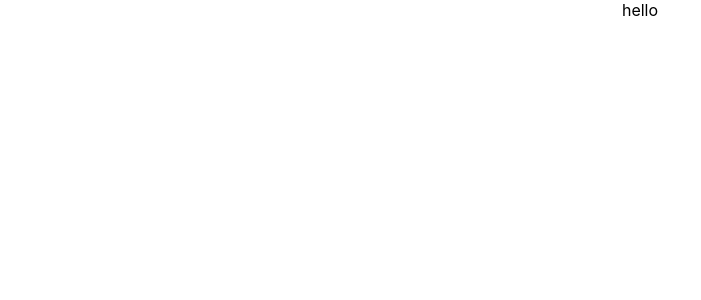
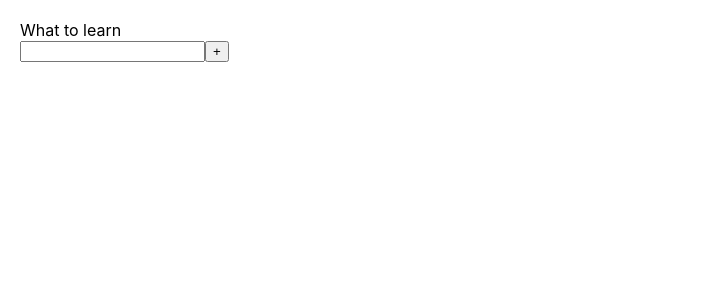
Before and after one commit to fogelo/inc_todolist, a React (Create React App) app: page / in a window 1280 px wide. Shown: the top 300 px of the page, without its empty margins (0-701 px from the left). Built offline with nearby package versions, Linux system fonts and the light colour scheme.

Commit message:
add the ability to add new task

```diff
--- a/package.json
+++ b/package.json
@@ -10,10 +10,12 @@
     "@types/node": "^16.11.21",
     "@types/react": "^17.0.38",
     "@types/react-dom": "^17.0.11",
+    "@types/uuid": "^8.3.4",
     "react": "^17.0.2",
     "react-dom": "^17.0.2",
     "react-scripts": "5.0.0",
     "typescript": "^4.5.5",
+    "uuid": "^8.3.2",
     "web-vitals": "^2.1.4"
   },
   "scripts": {
--- a/src/App.css
+++ b/src/App.css
@@ -1,38 +1,3 @@
 .App {
-  text-align: center;
+    padding: 20px 20px;
 }
-
-.App-logo {
-  height: 40vmin;
-  pointer-events: none;
-}
-
-@media (prefers-reduced-motion: no-preference) {
-  .App-logo {
-    animation: App-logo-spin infinite 20s linear;
-  }
-}
-
-.App-header {
-  background-color: #282c34;
-  min-height: 100vh;
-  display: flex;
-  flex-direction: column;
-  align-items: center;
-  justify-content: center;
-  font-size: calc(10px + 2vmin);
-  color: white;
-}
-
-.App-link {
-  color: #61dafb;
-}
-
-@keyframes App-logo-spin {
-  from {
-    transform: rotate(0deg);
-  }
-  to {
-    transform: rotate(360deg);
-  }
-}
--- a/src/App.tsx
+++ b/src/App.tsx
@@ -1,12 +1,36 @@
-import React from 'react';
+import React, {useState} from 'react';
 import './App.css';
+import {v1} from 'uuid';
+
+type TaskType = {
+    id: string
+    title: string
+    isDone: boolean
+}
+
 
 function App() {
-  return (
-    <div className="App">
-        hello
-    </div>
-  );
+    let [tasks, setTasks] = useState<Array<TaskType>>([])
+    let [inputValue, setInputValue] = useState('')
+
+    function addTask() {
+        const newTask = {id: v1(), title: inputValue, isDone: false}
+        setTasks([...tasks, newTask])
+        setInputValue('')
+    }
+
+    return (
+        <div className="App">
+            <div>What to learn</div>
+            <input value={inputValue} onChange={(e) => setInputValue(e.currentTarget.value)} type="text"/>
+            <button onClick={addTask}>+</button>
+
+            <ul>
+                {tasks.map(item => <li key={item.id}>{item.title}</li>)}
+            </ul>
+
+        </div>
+    );
 }
 
 export default App;
```
